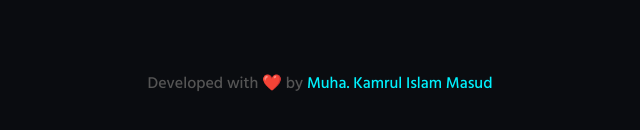
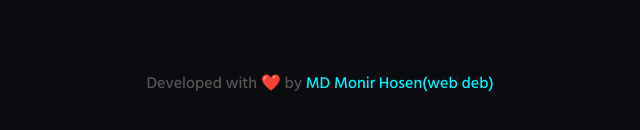
Before and after one commit to monirhosen8355-dotcom/Gorib-Pathshala, a plain HTML site: page index.html in a window 1280 px wide. Shown: the part 1396-1526 px from the top of the page, 320-960 px from the left. Drawn offline with Linux system fonts and the light colour scheme.

Commit message:
added new text

```diff
--- a/index.html
+++ b/index.html
@@ -1,30 +1,3 @@
-<!-- <!DOCTYPE html>
-<html lang="bn">
-<head>
-  <meta charset="UTF-8">
-  <title>গরিব পাঠশালা</title>
-  <link rel="stylesheet" href="style.css">
-</head>
-<body>
-
-<section class="hero">
-  <h1>গরিব পাঠশালা</h1>
-  <p>আলিম ১ম বর্ষ • স্মার্ট রিভিশন সিস্টেম</p>
-  <button class="btn" onclick="go()">শুরু করুন</button>
-</section>
-
-<section class="subjects" id="subjects">
-  <div class="card"><h3>📖 কুরআন মাজিদ</h3></div>
-  <div class="card"><h3>📘 হাদিস</h3></div>
-  <div class="card"><h3>🕌 ফিকহ</h3></div>
-  <div class="card"><h3>🌙 আরবি</h3></div>
-  <div class="card"><h3>📚 বাংলা</h3></div>
-  <div class="card"><h3>🇬🇧 ইংরেজি</h3></div>
-</section>
-
-<script src="script.js"></script>
-</body>
-</html> -->
 <!DOCTYPE html>
 <html lang="bn">
 <head>
@@ -115,8 +88,8 @@
     </section>
 
     <footer>
-        <p>Developed with ❤️ by <span>Muha. Kamrul Islam Masud</span></p>
-    </footer>
+    <p>Developed with ❤️ by <span>MD Monir Hosen(web deb)</span></p>
+</footer>
 
     <script src="script.js"></script>
 </body>
```
